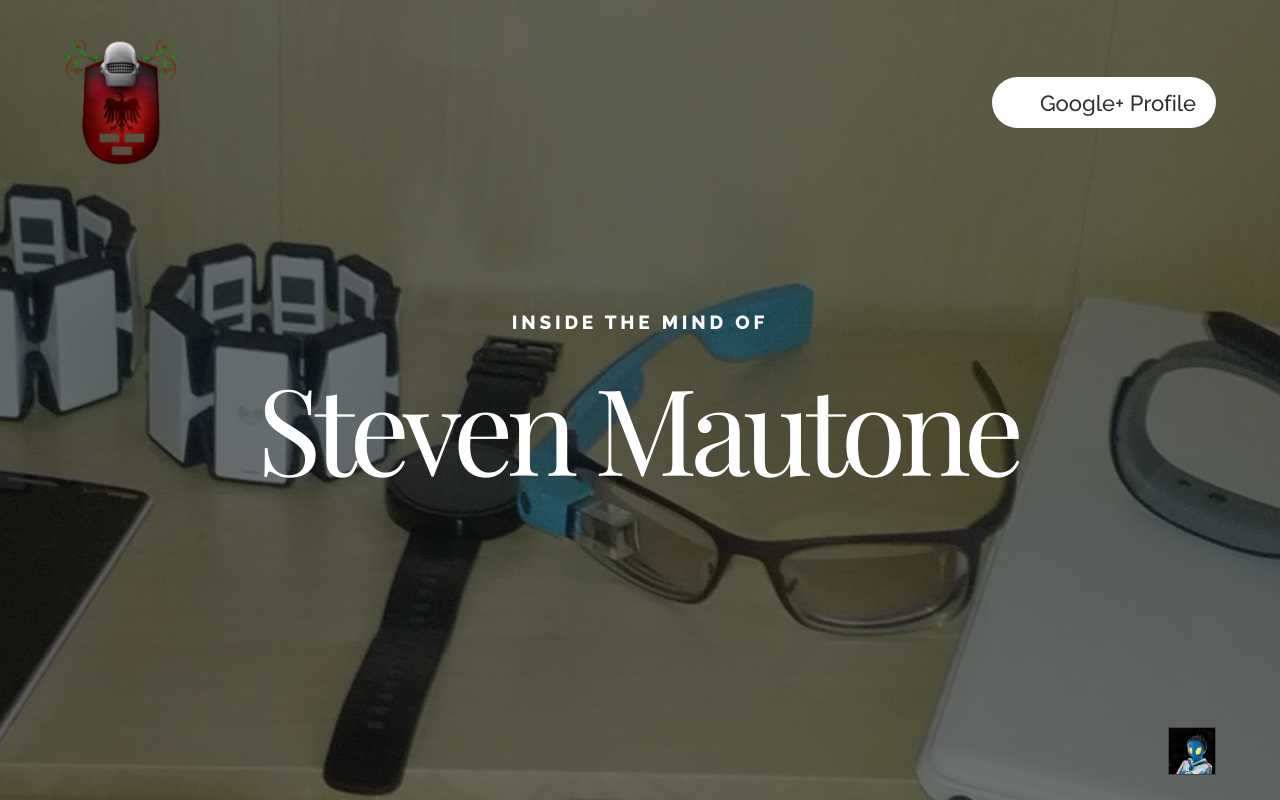
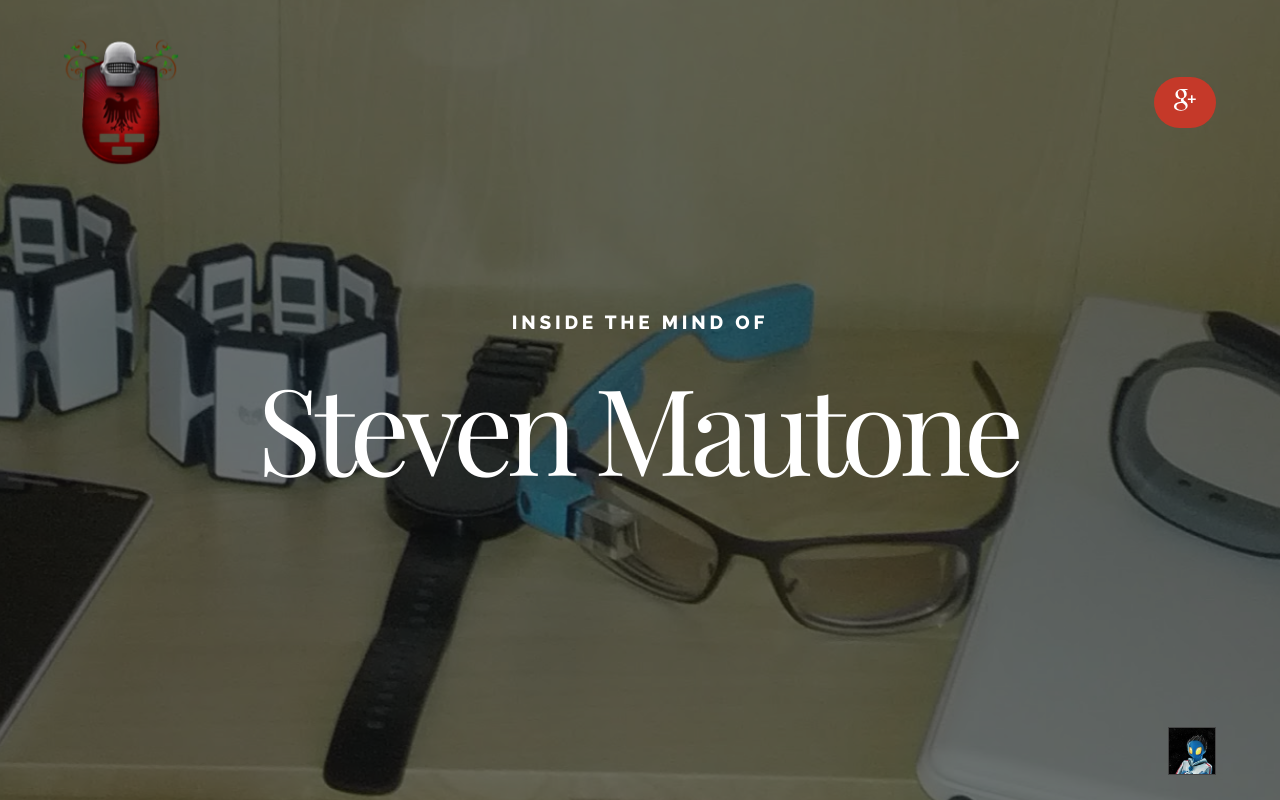
Before and after one commit to extremis/extremis.github.io, a plain HTML site: page index.html in a window 1280 px wide. Drawn offline with nearby package versions, Linux system fonts and the light colour scheme; a web font is replaced by a local one.

Commit message:
Fix social buttons.

```diff
--- a/index.html
+++ b/index.html
@@ -82,7 +82,7 @@
   <div class="sections desktop">
     <div class="left"><a href="https://stevenmautone.com"><img src="/assets/logo-extremis_color.png" style="height:128px;" /></a></div>
     <div class="center"></div>
-    <div class="right"><a class="button menuButton" href="https://plus.google.com/+StevenMautone"><svg><use xmlns:xlink="http://www.w3.org/1999/xlink" xlink:href="#googlePlus"></use></svg> Google+ Profile</a></div>
+    <div class="right"><a class="button menuButton" style="background:#c53929;" href="https://plus.google.com/+StevenMautone"><svg><use xmlns:xlink="http://www.w3.org/1999/xlink" xlink:href="#googlePlus"></use></svg></a></div>
   </div>
   <div class="sections compact hidden">
     <div class="left"><a href="https://stevenmautone.com"><img src="/assets/logo-extremis_color.png" style="height:64px;" /></a></div>
```
